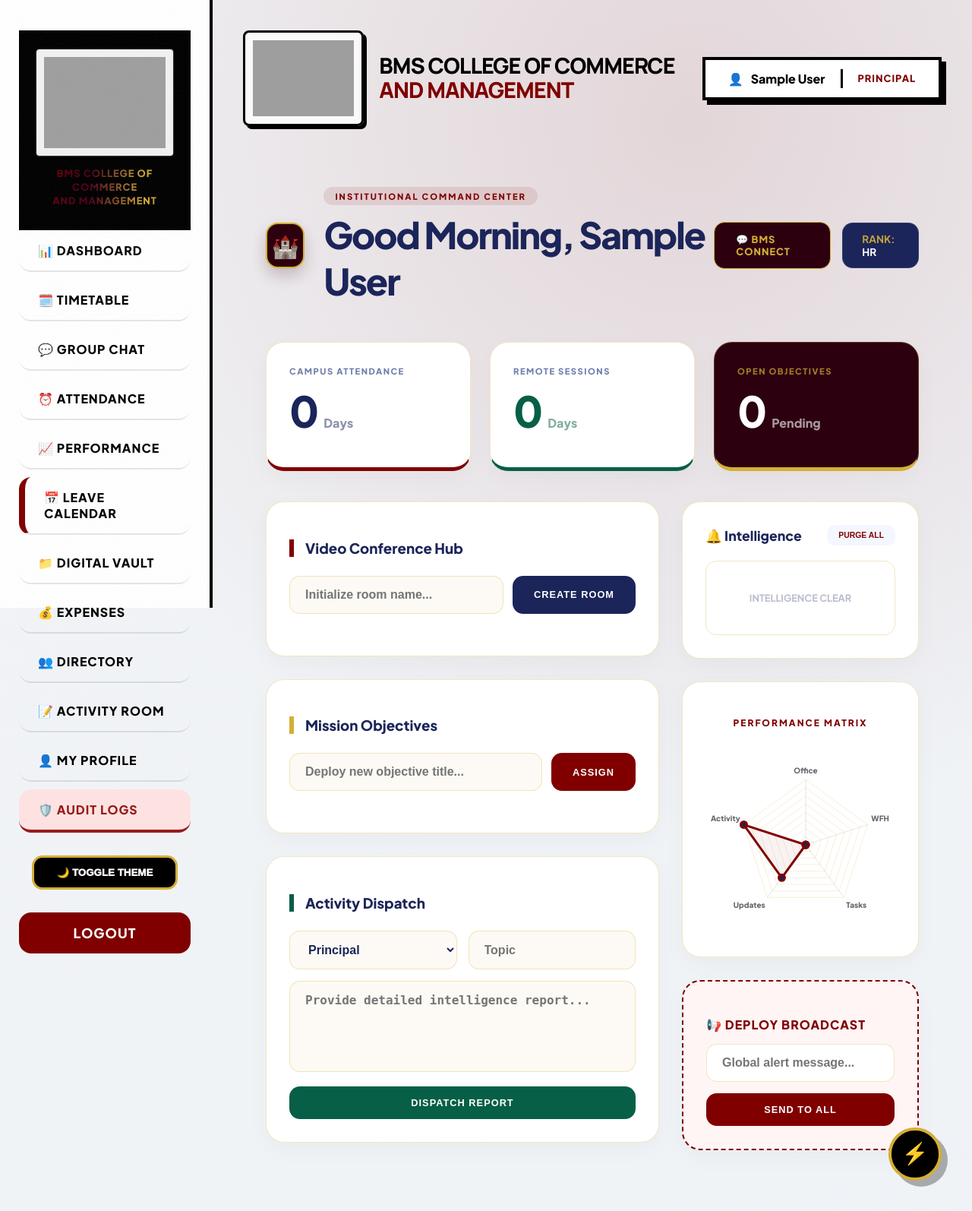
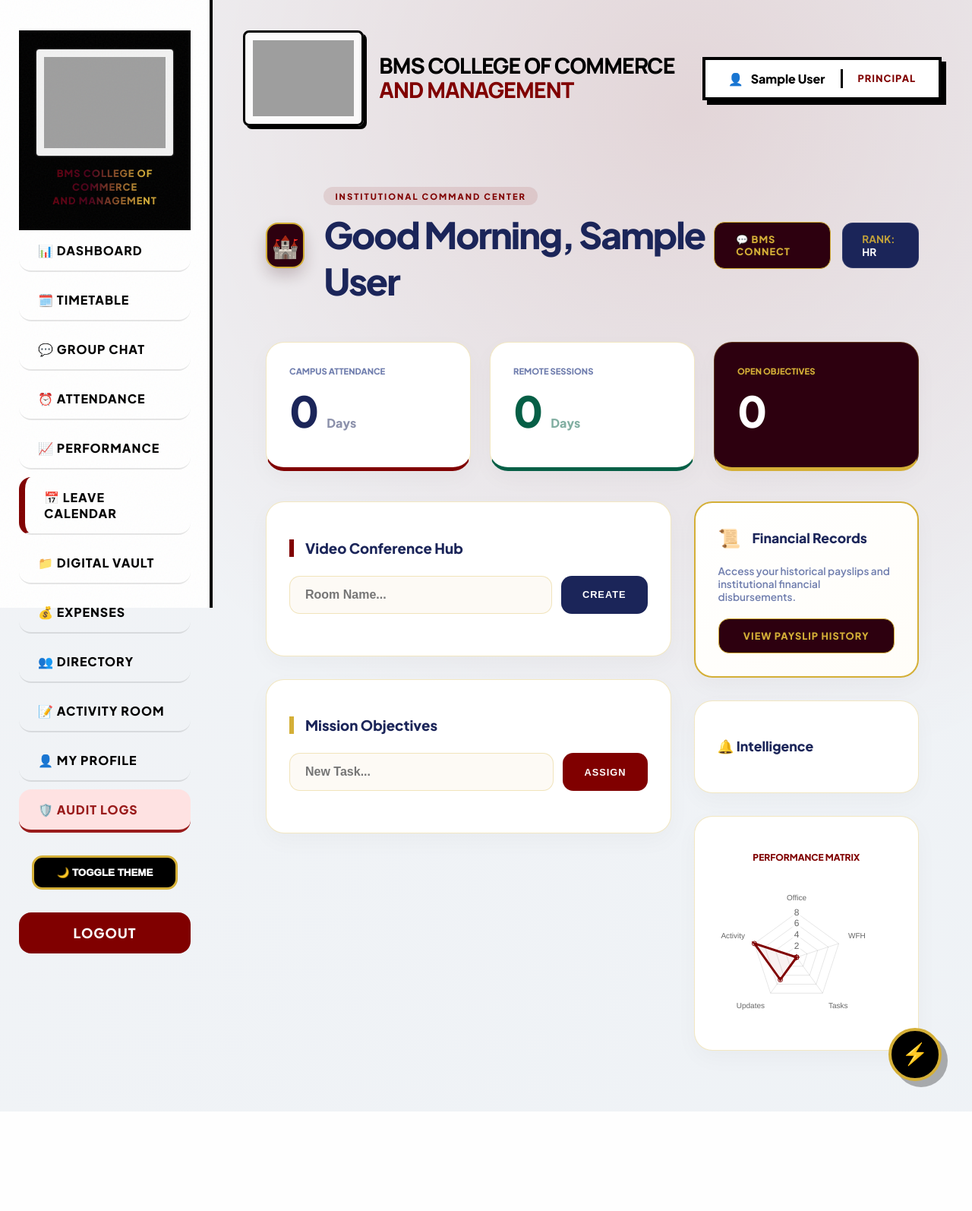
Before and after one commit to pk7745/erp, a Flask app: page /dashboard in a window 1280 px wide. Shown: the whole page at 76% size. After the commit the page ends 1463 px from the top, so only its background shows below. Run offline with Flask 3, Linux system fonts and the light colour scheme; the visitor is signed in with stand-in values (Sample User, id 1); data comes from the database, SQL or seed files in the repository; data that the repository does not hold is empty; some libraries are stand-ins or nearby versions; grey boxes are pictures that could not be loaded.

Commit message:
Update dashboard.html

```diff
--- a/templates/dashboard.html
+++ b/templates/dashboard.html
@@ -39,7 +39,6 @@
 
     .dashboard-wrapper { max-width: 1440px; margin: 0 auto; padding: 40px 30px; }
 
-    /* Imperial Elevation Cards */
     .royal-stat-card {
         background: var(--imp-card);
         border-radius: 24px;
@@ -95,23 +94,16 @@
         margin-bottom: 12px;
         transition: 0.2s;
     }
-    .task-item:hover { background: #fff; border-color: var(--royal-gold); transform: scale(1.01); }
 
     .header-logo-box {
-        width: 60px;
-        height: 60px;
+        width: 60px; height: 60px;
         background: var(--imp-maroon);
         border-radius: 16px;
-        display: flex;
-        align-items: center;
-        justify-content: center;
+        display: flex; align-items: center; justify-content: center;
         font-size: 1.8rem;
         border: 2px solid var(--royal-gold);
         box-shadow: 0 10px 20px rgba(45, 0, 15, 0.2);
     }
-
-    #notification-list::-webkit-scrollbar { width: 6px; }
-    #notification-list::-webkit-scrollbar-thumb { background: var(--royal-gold); border-radius: 10px; }
 </style>
 
 <div class="dashboard-wrapper">
@@ -122,7 +114,7 @@
                 <div style="display: inline-block; background: rgba(128, 0, 0, 0.1); color: var(--imp-maroon-bright); padding: 5px 15px; border-radius: 100px; font-weight: 800; font-size: 0.7rem; text-transform: uppercase; letter-spacing: 2px; margin-bottom: 8px;">
                     Institutional Command Center
                 </div>
-                <h1 id="greeting-text" style="font-size: 3rem; font-weight: 800; margin: 0; letter-spacing: -2px; color: var(--imp-text);">Welcome, {{ session['name'] }}</h1>
+                <h1 id="greeting-text" style="font-size: 3rem; font-weight: 800; margin: 0; letter-spacing: -2px; color: var(--imp-text);">Welcome</h1>
             </div>
         </div>
 
@@ -144,7 +136,6 @@
         <div style="background: #fff; padding: 20px 40px; display: flex; justify-content: space-between; align-items: center; border-bottom: 1px solid var(--imp-border);">
             <h3 style="margin:0; font-weight: 800; color: var(--imp-text);">🎥 LIVE SESSION: <span style="color: var(--imp-maroon-bright);">{{ request.args.get('join_meet') }}</span></h3>
             <div style="display: flex; gap: 15px; align-items: center;">
-                <button onclick="triggerRecording()" class="btn-imperial" style="background: #fee2e2; color: #b91c1c !important; font-size: 0.75rem; border: 1px solid #fecaca;">⏺️ RECORDING ALERT</button>
                 <span id="meet-timer" style="background: var(--imp-maroon); color: var(--royal-gold); padding: 10px 20px; border-radius: 12px; font-family: 'JetBrains Mono', monospace; font-weight: 800; font-size: 1.1rem; border: 1px solid var(--royal-gold);">00:00:00</span>
                 <button onclick="endMeeting()" class="btn-imperial" style="background: #000; color: #fff !important; font-size: 0.75rem;">TERMINATE</button>
             </div>
@@ -153,158 +144,99 @@
     </div>
     <script src="https://meet.jit.si/external_api.js"></script>
     <script>
-        function triggerRecording() {
-            fetch(`/notify_recording/{{ request.args.get('join_meet') }}`)
-            .then(res => res.json())
-            .then(data => { if(data.status === 'success') alert("Recording status dispatched to intelligence logs."); });
-        }
-        let seconds = 0; setInterval(() => {
-            seconds++; let hrs = Math.floor(seconds/3600); let mins = Math.floor((seconds-(hrs*3600))/60); let secs = seconds%60;
-            document.getElementById('meet-timer').innerText = `${hrs.toString().padStart(2,'0')}:${mins.toString().padStart(2,'0')}:${secs.toString().padStart(2,'0')}`;
-        }, 1000);
         const api = new JitsiMeetExternalAPI("meet.jit.si", {
             roomName: "{{ request.args.get('join_meet') }}", width: "100%", height: 600,
             parentNode: document.querySelector('#jitsi-container'), userInfo: { displayName: "{{ session['name'] }}" }
         });
-        function endMeeting() { if(confirm("Terminate this session?")) { fetch(`/delete_meeting/{{ request.args.get('join_meet') }}`).then(() => window.location.href="{{ url_for('dashboard') }}"); } }
+        function endMeeting() { if(confirm("Terminate session?")) { window.location.href="{{ url_for('dashboard') }}"; } }
     </script>
     {% endif %}
 
     <div style="display: grid; grid-template-columns: repeat(3, 1fr); gap: 25px; margin-bottom: 40px;">
         <div class="royal-stat-card" style="border-bottom: 5px solid var(--imp-maroon-bright);">
-            <h4 style="margin:0; font-weight: 800; text-transform: uppercase; font-size: 0.7rem; color: #707eae; letter-spacing: 1.5px;">Campus Attendance</h4>
-            <div style="font-size: 3.5rem; font-weight: 800; margin: 10px 0; color: var(--imp-text); letter-spacing: -2px;">{{ office_days or 0 }} <span style="font-size: 1rem; opacity: 0.5; letter-spacing: 0;">Days</span></div>
+            <h4 style="margin:0; font-weight: 800; text-transform: uppercase; font-size: 0.7rem; color: #707eae;">Campus Attendance</h4>
+            <div style="font-size: 3.5rem; font-weight: 800; margin: 10px 0; color: var(--imp-text);">{{ office_days or 0 }} <span style="font-size: 1rem; opacity: 0.5;">Days</span></div>
         </div>
         <div class="royal-stat-card" style="border-bottom: 5px solid #065f46;">
-            <h4 style="margin:0; font-weight: 800; text-transform: uppercase; font-size: 0.7rem; color: #707eae; letter-spacing: 1.5px;">Remote Sessions</h4>
-            <div style="font-size: 3.5rem; font-weight: 800; margin: 10px 0; color: #065f46; letter-spacing: -2px;">{{ wfh_days or 0 }} <span style="font-size: 1rem; opacity: 0.5; letter-spacing: 0;">Days</span></div>
+            <h4 style="margin:0; font-weight: 800; text-transform: uppercase; font-size: 0.7rem; color: #707eae;">Remote Sessions</h4>
+            <div style="font-size: 3.5rem; font-weight: 800; margin: 10px 0; color: #065f46;">{{ wfh_days or 0 }} <span style="font-size: 1rem; opacity: 0.5;">Days</span></div>
         </div>
         <div class="royal-stat-card" style="background: var(--imp-maroon); border-bottom: 5px solid var(--royal-gold);">
-            <h4 style="margin:0; font-weight: 800; text-transform: uppercase; font-size: 0.7rem; color: var(--royal-gold); opacity: 0.7; letter-spacing: 1.5px;">Open Objectives</h4>
-            <div style="font-size: 3.5rem; font-weight: 800; margin: 10px 0; color: #fff; letter-spacing: -2px;">{{ tasks|selectattr('is_done', 'equalto', false)|list|count }} <span style="font-size: 1rem; opacity: 0.6; letter-spacing: 0;">Pending</span></div>
+            <h4 style="margin:0; font-weight: 800; text-transform: uppercase; font-size: 0.7rem; color: var(--royal-gold);">Open Objectives</h4>
+            <div style="font-size: 3.5rem; font-weight: 800; margin: 10px 0; color: #fff;">{{ tasks|selectattr('is_done', 'equalto', false)|list|count }}</div>
         </div>
     </div>
 
     <div style="display: grid; grid-template-columns: 1.8fr 1fr; gap: 30px;">
         <div style="display: flex; flex-direction: column; gap: 30px;">
-
             <div class="royal-stat-card">
-                <h3 style="margin-bottom: 25px; font-weight: 800; border-left: 6px solid var(--imp-maroon-bright); padding-left: 15px; color: var(--imp-text);">Video Conference Hub</h3>
+                <h3 style="margin-bottom: 25px; font-weight: 800; border-left: 6px solid var(--imp-maroon-bright); padding-left: 15px;">Video Conference Hub</h3>
                 <form action="{{ url_for('create_meeting') }}" method="POST" style="display: flex; gap: 12px; margin-bottom: 25px;">
-                    <input type="text" name="room_name" class="glass-input" placeholder="Initialize room name..." required>
-                    <button type="submit" class="btn-imperial" style="background: var(--imp-text); color: #fff; white-space: nowrap;">CREATE ROOM</button>
+                    <input type="text" name="room_name" class="glass-input" placeholder="Room Name..." required>
+                    <button type="submit" class="btn-imperial" style="background: var(--imp-text); color: #fff;">CREATE</button>
                 </form>
                 {% for meet in meetings %}
                 <div class="task-item">
-                    <div><strong style="font-size: 1.1rem; color: var(--imp-text); font-weight: 800;">{{ meet.room_name }}</strong><br><small style="color: #707eae; font-weight: 600;">Moderator: {{ meet.created_by }}</small></div>
-                    <a href="{{ url_for('dashboard', join_meet=meet.room_name) }}" class="btn-imperial" style="background: #065f46; color: #fff; font-size: 0.75rem; padding: 10px 20px;">JOIN BRIEFING</a>
+                    <div><strong style="font-weight: 800;">{{ meet.room_name }}</strong></div>
+                    <a href="{{ url_for('dashboard', join_meet=meet.room_name) }}" class="btn-imperial" style="background: #065f46; color: #fff; font-size: 0.7rem;">JOIN</a>
                 </div>
                 {% endfor %}
             </div>
 
             <div class="royal-stat-card">
-                <h3 style="margin-bottom: 25px; font-weight: 800; border-left: 6px solid var(--royal-gold); padding-left: 15px; color: var(--imp-text);">Mission Objectives</h3>
+                <h3 style="margin-bottom: 25px; font-weight: 800; border-left: 6px solid var(--royal-gold); padding-left: 15px;">Mission Objectives</h3>
                 <form action="{{ url_for('add_task') }}" method="POST" style="display: flex; gap: 12px; margin-bottom: 25px;">
-                    <input type="text" name="title" class="glass-input" placeholder="Deploy new objective title..." required>
+                    <input type="text" name="title" class="glass-input" placeholder="New Task..." required>
                     <button type="submit" class="btn-imperial" style="background: var(--imp-maroon-bright); color: #fff;">ASSIGN</button>
                 </form>
-
                 {% for task in tasks %}
-                <div class="task-item" style="{% if task.is_done %}opacity: 0.5; background: #f1f5f9;{% endif %}">
-                    <div style="display: flex; align-items: center; gap: 15px;">
-                        <a href="{{ url_for('toggle_task', id=task.id) }}" style="text-decoration: none; font-size: 1.4rem;">
-                            {{ '✅' if task.is_done else '⭕' }}
-                        </a>
-                        <span style="font-weight: 700; font-size: 1rem; color: var(--imp-text); {% if task.is_done %}text-decoration: line-through;{% endif %}">
-                            {{ task.title or task.content }}
-                        </span>
-                    </div>
-                    {% if not task.is_done %}
-                        <form action="{{ url_for('complete_task', id=task.id) }}" method="POST">
-                            <input type="hidden" name="reply" value="Completed via Dashboard">
-                            <button type="submit" style="background: none; border: none; color: #065f46; font-weight: 800; cursor: pointer; font-size: 0.75rem; letter-spacing: 1px;">COMPLETE</button>
-                        </form>
-                    {% else %}
-                        <span style="color: #707eae; font-size: 0.7rem; font-weight: 900; text-transform: uppercase;">ARCHIVED</span>
-                    {% endif %}
+                <div class="task-item">
+                    <span style="font-weight: 700;">{{ task.title or task.content }}</span>
+                    <a href="{{ url_for('toggle_task', id=task.id) }}" style="text-decoration:none;">{{ '✅' if task.is_done else '⭕' }}</a>
                 </div>
                 {% endfor %}
-            </div>
-
-            <div class="royal-stat-card">
-                <h3 style="margin-bottom: 25px; font-weight: 800; border-left: 6px solid #065f46; padding-left: 15px; color: var(--imp-text);">Activity Dispatch</h3>
-                <form action="{{ url_for('submit_report') }}" method="POST">
-                    <div style="display: grid; grid-template-columns: 1fr 1fr; gap: 15px; margin-bottom: 15px;">
-                        <select name="report_to" class="glass-input" required>
-                            <option value="Principal">Principal</option>
-                            <option value="HOD">Head of Department</option>
-                        </select>
-                        <input type="text" name="report_topic" class="glass-input" placeholder="Topic" required>
-                    </div>
-                    <textarea name="report_content" class="glass-input" style="height: 120px; resize: none;" placeholder="Provide detailed intelligence report..." required></textarea>
-                    <button type="submit" class="btn-imperial" style="background: #065f46; color: #fff; width: 100%; margin-top: 15px; font-weight: 900;">DISPATCH REPORT</button>
-                </form>
             </div>
         </div>
 
         <div style="display: flex; flex-direction: column; gap: 30px;">
 
-            <div class="royal-stat-card">
-                <div style="display: flex; justify-content: space-between; align-items: center; margin-bottom: 20px;">
-                    <h3 style="margin:0; font-weight: 800; font-size: 1.1rem; color: var(--imp-text);">🔔 Intelligence</h3>
-                    <button onclick="clearAllNotifs()" style="background: var(--imp-bg); color: var(--imp-maroon-bright); font-weight: 800; padding: 8px 15px; border-radius: 10px; border: none; cursor: pointer; font-size: 0.65rem; text-transform: uppercase;">PURGE ALL</button>
+            <div class="royal-stat-card" style="border: 2px solid var(--royal-gold); background: linear-gradient(145deg, #ffffff, #fffdf8);">
+                <div style="display: flex; align-items: center; gap: 15px; margin-bottom: 20px;">
+                    <span style="font-size: 1.5rem;">📜</span>
+                    <h3 style="margin:0; font-weight: 800; font-size: 1.1rem; color: var(--imp-text);">Financial Records</h3>
                 </div>
-                <div id="notification-list" style="max-height: 400px; overflow-y: auto; border-radius: 14px; border: 1px solid var(--imp-border);">
-                    </div>
+                <p style="font-size: 0.85rem; color: #707eae; font-weight: 600; margin-bottom: 20px;">Access your historical payslips and institutional financial disbursements.</p>
+                <a href="{{ url_for('payslip_history') }}" class="btn-imperial" style="background: var(--imp-maroon); color: var(--royal-gold) !important; width: 100%; border: 1px solid var(--royal-gold);">
+                    VIEW PAYSLIP HISTORY
+                </a>
             </div>
 
             <div class="royal-stat-card">
-                <h4 style="text-align: center; font-weight: 800; text-transform: uppercase; color: var(--imp-maroon-bright); margin-bottom: 20px; font-size: 0.75rem; letter-spacing: 2px;">Performance Matrix</h4>
-                <div style="height: 250px;"><canvas id="modeChart"></canvas></div>
+                <h3 style="margin-bottom: 20px; font-weight: 800; font-size: 1.1rem;">🔔 Intelligence</h3>
+                <div id="notification-list" style="max-height: 300px; overflow-y: auto;"></div>
             </div>
 
-            {% if session['role'] in ['HR', 'Principal'] %}
-            <div class="royal-stat-card" style="background: #fff5f5; border: 2px dashed var(--imp-maroon-bright);">
-                <h3 style="color: var(--imp-maroon-bright); font-weight: 800; margin-bottom: 15px; font-size: 1rem; text-transform: uppercase; letter-spacing: 1px;">📢 Deploy Broadcast</h3>
-                <form action="{{ url_for('send_broadcast') }}" method="POST">
-                    <input type="text" name="message" class="glass-input" style="background: #fff;" placeholder="Global alert message..." required>
-                    <button type="submit" class="btn-imperial" style="background: var(--imp-maroon-bright); color: #fff; width: 100%; margin-top: 15px; font-weight: 900;">SEND TO ALL</button>
-                </form>
+            <div class="royal-stat-card">
+                <h4 style="text-align: center; font-weight: 800; text-transform: uppercase; color: var(--imp-maroon-bright); font-size: 0.75rem;">Performance Matrix</h4>
+                <div style="height: 200px;"><canvas id="modeChart"></canvas></div>
             </div>
-            {% endif %}
         </div>
     </div>
 </div>
 
 <script src="https://cdn.jsdelivr.net/npm/chart.js"></script>
 <script>
-    // Logic Retained: Notifications
+    // Notifications Logic
     function fetchLiveNotifications() {
         fetch('/api/notifications').then(res => res.json()).then(data => {
             const list = document.getElementById('notification-list');
-            if (!data || data.length === 0) {
-                list.innerHTML = '<div style="padding: 40px; text-align: center; font-weight: 700; opacity: 0.3; font-size: 0.8rem;">INTELLIGENCE CLEAR</div>';
-                return;
-            }
-            list.innerHTML = data.map(n => `
-                <div style="padding:18px; border-bottom:1px solid var(--imp-border); display:flex; gap:12px; background: #fff;">
-                    <span style="color:var(--imp-maroon-bright); font-weight:900;">⚡</span>
-                    <div>
-                        <div style="font-weight:700; font-size: 0.85rem; color: var(--imp-text); line-height: 1.4;">${n.msg}</div>
-                        <small style="opacity: 0.5; font-weight: 800; font-family: 'JetBrains Mono'; font-size: 0.7rem;">${n.time}</small>
-                    </div>
-                </div>
-            `).join('');
+            list.innerHTML = data.map(n => `<div style="padding:10px; border-bottom:1px solid #eee; font-size:0.8rem;"><b>⚡</b> ${n.msg}</div>`).join('');
         });
     }
+    setInterval(fetchLiveNotifications, 5000);
+    fetchLiveNotifications();
 
-    function clearAllNotifs() {
-        if(confirm("Authorized system purge of all notifications?")) {
-            window.location.href = '/clear_notifications';
-        }
-    }
-
-    // Logic Retained: Performance Chart
+    // Chart Logic
     const ctx = document.getElementById('modeChart').getContext('2d');
     new Chart(ctx, {
         type: 'radar',
@@ -312,22 +244,13 @@
             labels: ['Office', 'WFH', 'Tasks', 'Updates', 'Activity'],
             datasets: [{
                 data: [{{ office_days or 0 }}, {{ wfh_days or 0 }}, {{ tasks|length }}, 5, 8],
-                borderColor: '#800000', backgroundColor: 'rgba(128, 0, 0, 0.05)', borderWidth: 3,
-                pointBackgroundColor: '#1b2559', pointRadius: 4
+                borderColor: '#800000', backgroundColor: 'rgba(128, 0, 0, 0.05)'
             }]
         },
-        options: {
-            plugins: { legend: { display: false } },
-            scales: { r: { grid: { color: 'rgba(212, 175, 55, 0.2)' }, ticks: { display: false }, pointLabels: { font: { weight: '800', family: 'Plus Jakarta Sans', size: 10 } } } }
-        }
+        options: { plugins: { legend: { display: false } } }
     });
 
-    setInterval(fetchLiveNotifications, 5000);
-    fetchLiveNotifications();
-
-    // Logic Retained: Dynamic Greeting
     const hour = new Date().getHours();
-    const greet = hour < 12 ? "Good Morning" : hour < 18 ? "Good Afternoon" : "Good Evening";
-    document.getElementById('greeting-text').innerText = `${greet}, {{ session['name'] }}`;
+    document.getElementById('greeting-text').innerText = (hour < 12 ? "Good Morning" : hour < 18 ? "Good Afternoon" : "Good Evening") + ", {{ session['name'] }}";
 </script>
 {% endblock %}
```
